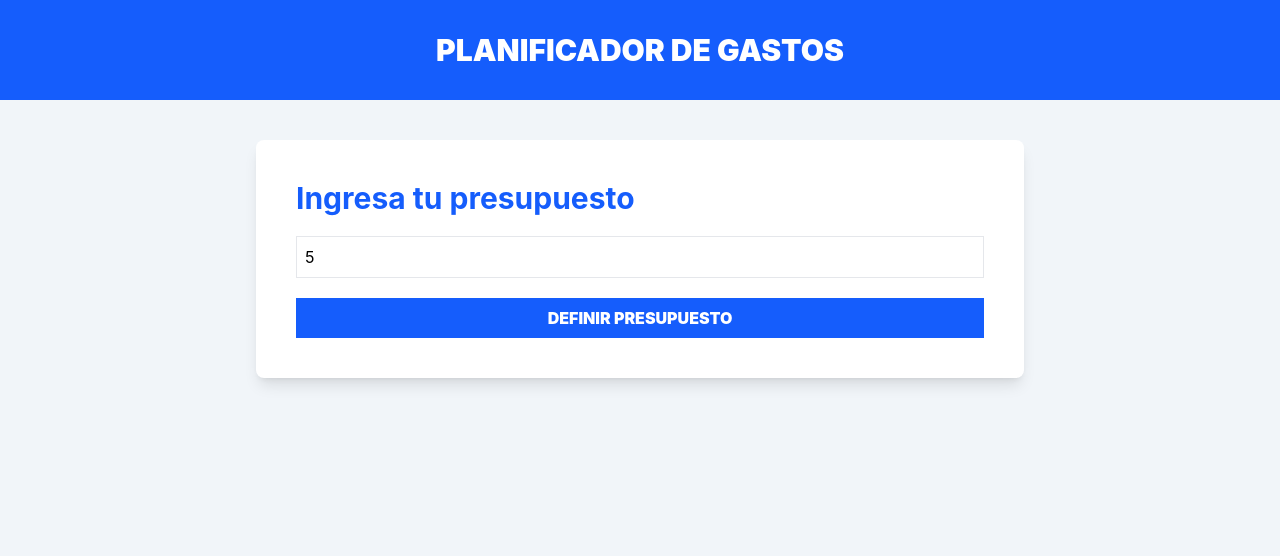
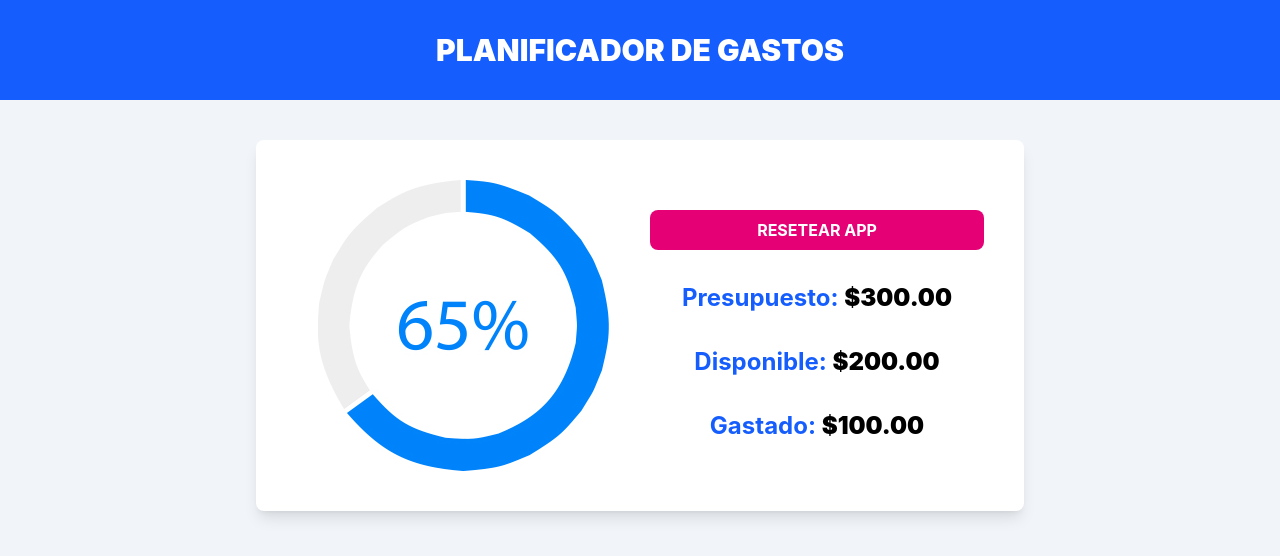
Before and after one commit to lorelvis-santos/expenses-control, a React (Vite) app: page / in a window 1280 px wide. Both pictures are taken after typing "5" into the empty fields and a click on the input "Definir presupuesto". Shown: the top 556 px of the page. Built offline with nearby package versions, Linux system fonts and the light colour scheme.

Commit message:
feat: add BudgetTracker and AmountDisplay components with budget display logic

```diff
--- a/src/App.tsx
+++ b/src/App.tsx
@@ -1,6 +1,13 @@
+import { useMemo } from "react";
 import BudgetForm from "./components/BudgetForm";
+import { useBudget } from "./hooks/useBudget";
+import BudgetTracker from "./components/BudgetTracker";
 
 export default function App() {
+  const { state } = useBudget();
+
+  const isValidBudget = useMemo(() => state.budget > 0, [state.budget]);
+
   return (
     <>
       <header className="bg-blue-600 py-8 max-h-72">
@@ -10,7 +17,7 @@ export default function App() {
       </header>
 
       <div className="max-w-3xl mx-auto bg-white shadow-lg rounded-lg mt-10 p-10">
-        <BudgetForm />
+        {isValidBudget ? <BudgetTracker /> : <BudgetForm />}
       </div>
     </>
   )
--- /dev/null
+++ b/src/components/AmountDisplay.tsx
@@ -0,0 +1,15 @@
+import { formatCurrency } from "../utils";
+
+type AmountDisplayProps = {
+    label: string;
+    amount: number;
+}
+
+export default function AmountDisplay({label, amount}: AmountDisplayProps) {
+  return (
+    <p className="text-2xl text-blue-600 text-center font-bold">
+        {label}: {""}
+        <span className="font-black text-black">{formatCurrency(amount)}</span>
+    </p>
+  )
+}
--- /dev/null
+++ b/src/components/BudgetTracker.tsx
@@ -0,0 +1,32 @@
+import AmountDisplay from "./AmountDisplay";
+
+export default function BudgetTracker() {
+  return (
+    <div className="grid grid-cols-1 md:grid-cols-2 gap-5">
+      <div className="flex justify-center">
+        <img src="/grafico.jpg" alt="Grafico de gastos" />
+      </div>
+
+      <div className="flex flex-col justify-center gap-8">
+        <button type="button" className="bg-pink-600 w-full p-2 text-white uppercase font-bold rounded-lg">
+          Resetear App
+        </button>
+
+        <AmountDisplay
+          label="Presupuesto"
+          amount={300}
+        />
+
+        <AmountDisplay
+          label="Disponible"
+          amount={200}
+        />
+
+        <AmountDisplay
+          label="Gastado"
+          amount={100}
+        />
+      </div>
+    </div>
+  )
+}
--- /dev/null
+++ b/src/utils/index.ts
@@ -0,0 +1,3 @@
+export function formatCurrency(amount: number) {
+  return new Intl.NumberFormat('en-US', {style: "currency", currency: "USD"}).format(amount);
+}
```
